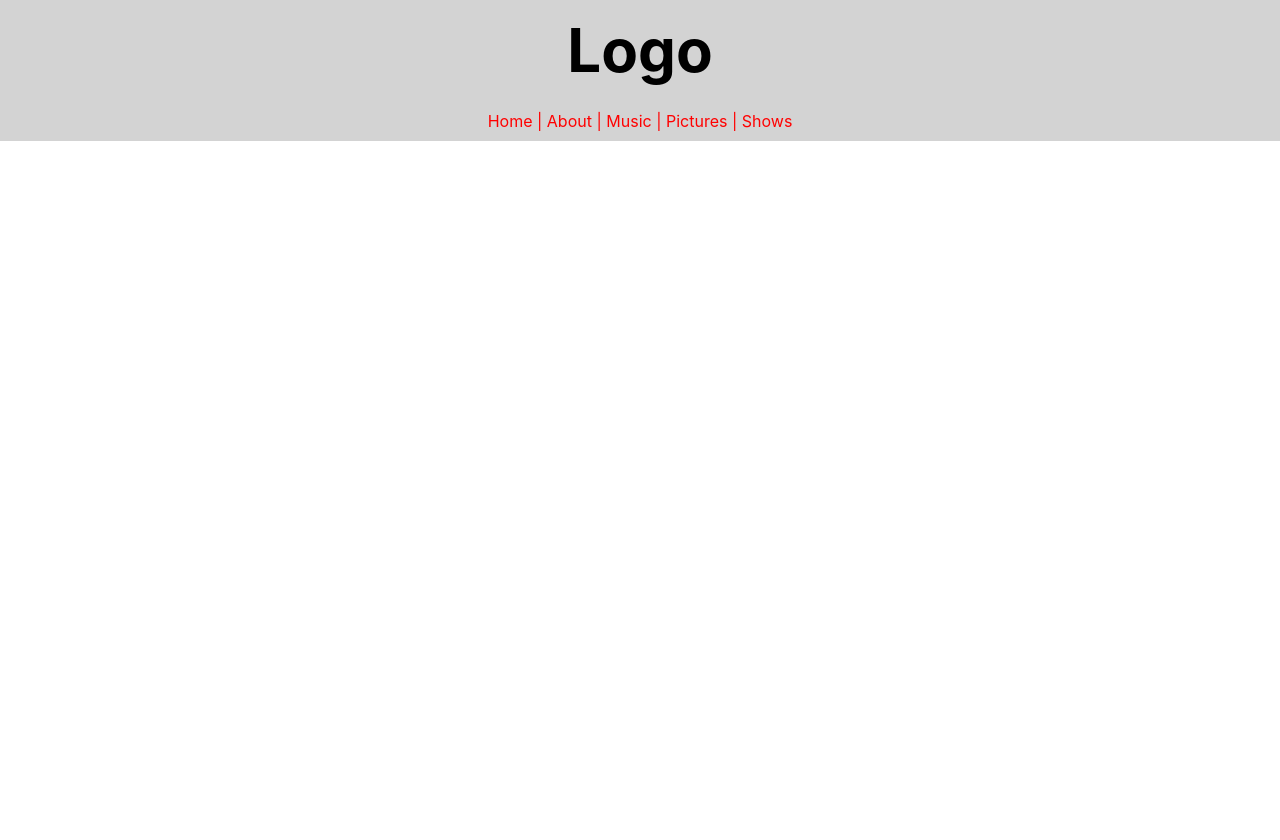
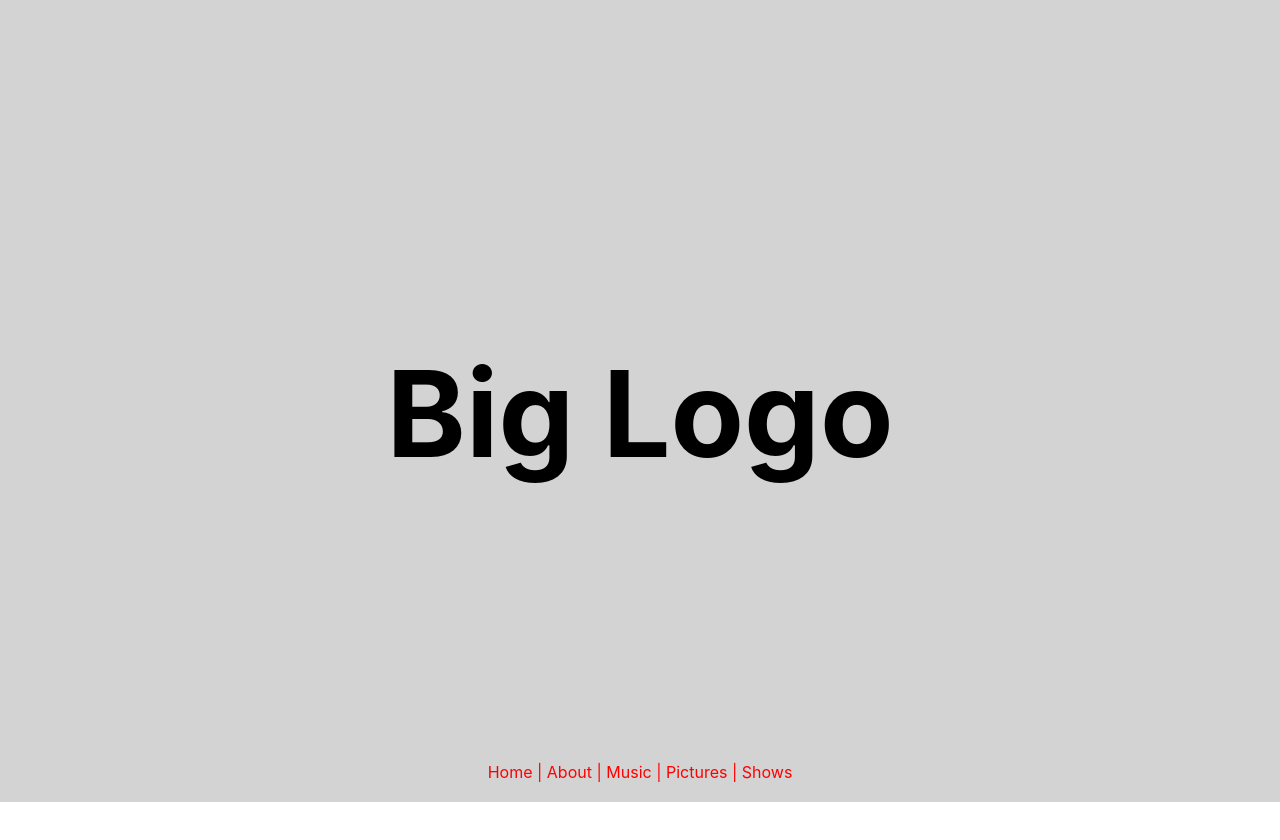
Before and after one commit to danBohon/scrollable-header, a React (Create React App) app: page / in a window 1280 px wide. Shown: the top 840 px of the page. Built offline with nearby package versions, Linux system fonts and the light colour scheme.

Commit message:
full page logo scroll effect

```diff
--- a/src/App.css
+++ b/src/App.css
@@ -1,24 +1,26 @@
 .App {
   text-align: center;
-  height: 3000px;
+  height: 100%;
   display: flex;
   align-items: center;
   flex-direction: column;
 }
 
 .header {
-  overflow: hidden;
+  height: calc(100vh - 58px);
   background: rgb(211, 211, 211);
-  height: 80px;
   width: 100vw;
-  padding: 14px 0;
+  display: flex;
+  justify-content: center;
+  flex-direction: column;
 }
 
 .navbar {
   color: red;
   background: rgb(211, 211, 211);
-  padding: 10px 0;
+  padding: 20px 0;
   width: 100vw;
+  z-index: 6;
 }
 
 .navbar-after {
@@ -27,13 +29,13 @@
 
 .logo {
   height: 60px;
-  font-size: 60px;
+  font-size: 120px;
   margin: 0;
 }
 
 .body {
   margin: 138px 0 0 0;
-  height: 100%;
+  height: 2600px;
   display: flex;
   flex-direction: column;
   justify-content: center;
--- a/src/App.js
+++ b/src/App.js
@@ -16,7 +16,7 @@ function App() {
 
   const handleScroll = () => {
     const distanceY = window.pageYoffset || document.documentElement.scrollTop,
-      shrinkOn = 100;
+      shrinkOn = window.innerHeight - 58; // (navbar height = 58)
 
     if (distanceY > shrinkOn) {
       setChange(true);
--- a/src/Body.js
+++ b/src/Body.js
@@ -1,5 +1,5 @@
 import React from "react";
 
 export default function Body() {
-  return <div className="body">Content</div>;
+  return <div className="body">Full Page Logo Scroll</div>;
 }
--- a/src/Header.js
+++ b/src/Header.js
@@ -3,7 +3,7 @@ import React from "react";
 export default function Header() {
   return (
     <div className="header">
-      <h1 className="logo">Logo</h1>
+      <h1 className="logo">Big Logo</h1>
     </div>
   );
 }
```
